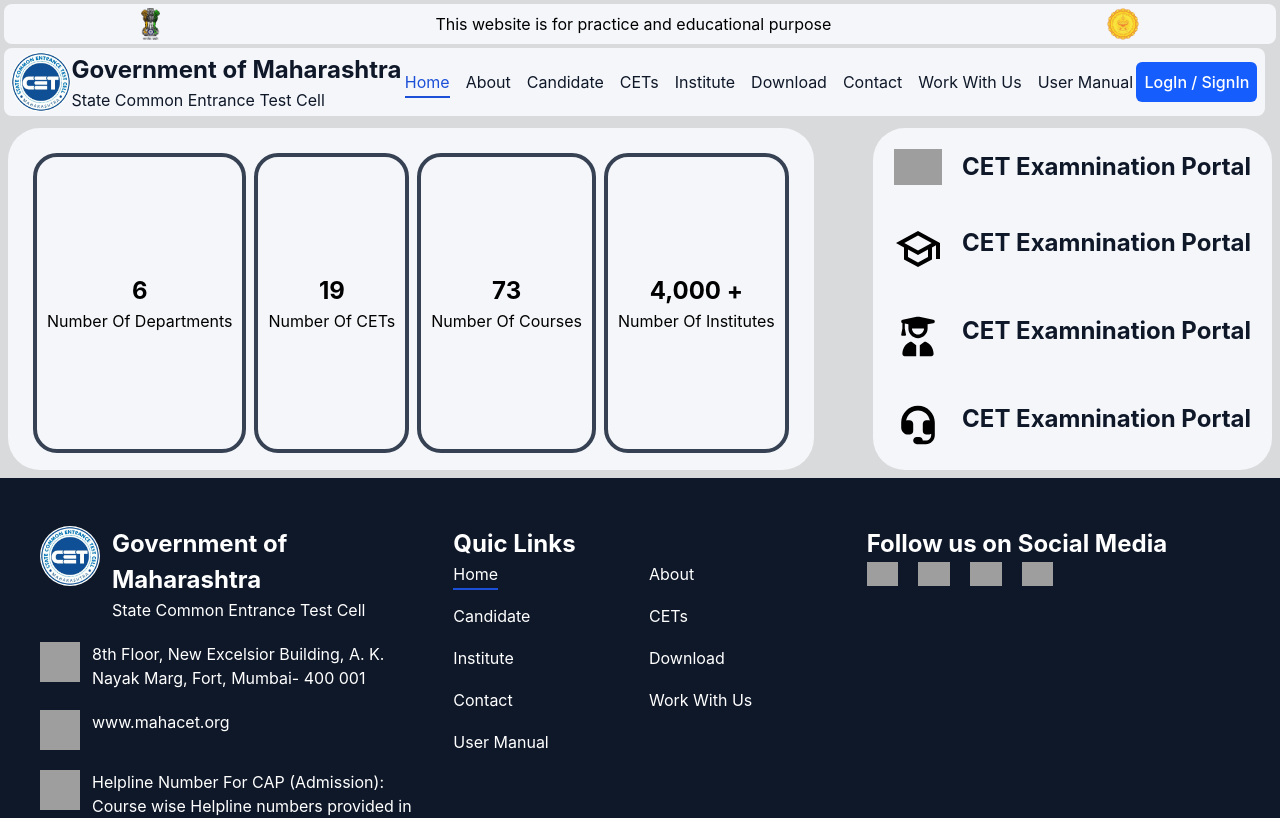
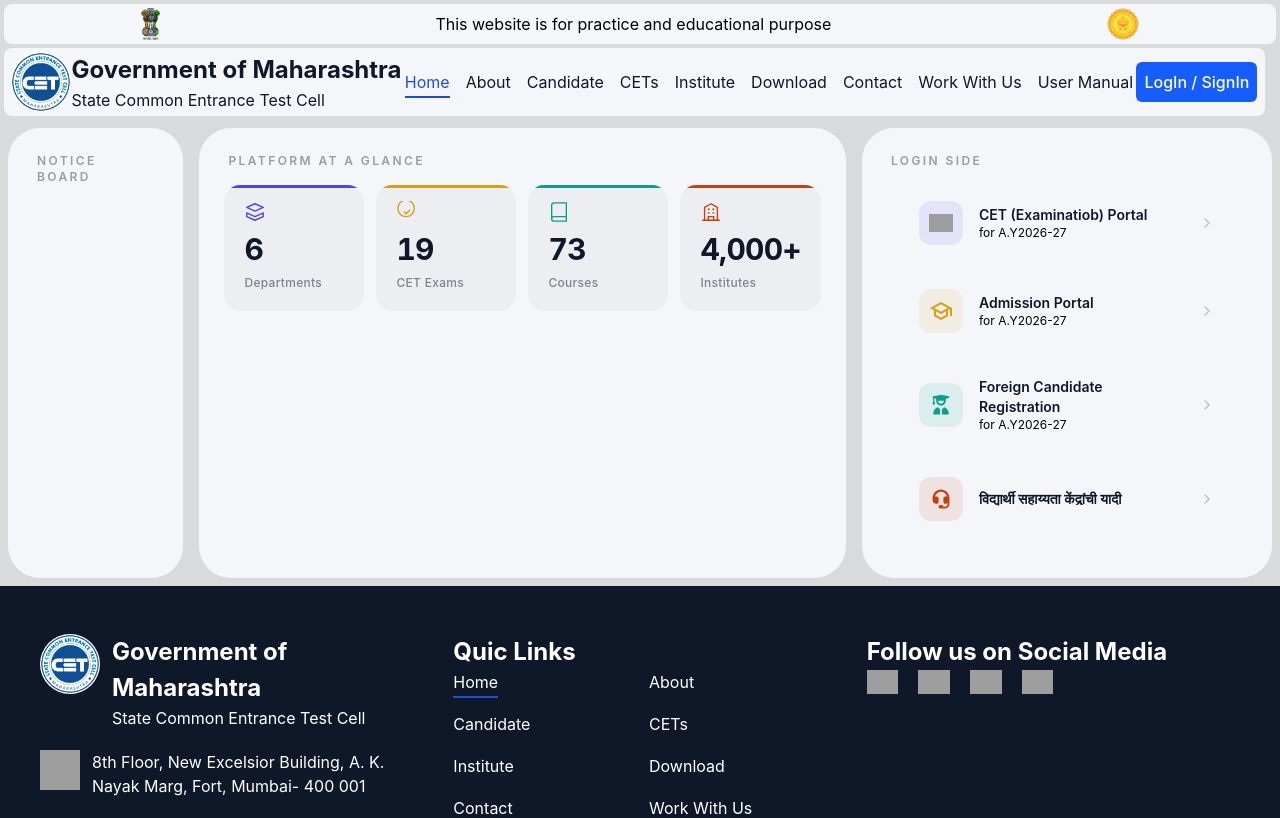
Before and after one commit to honeykokane2008/cet-cell-ui-change-project, a React (Vite) app: page /home in a window 1280 px wide. Shown: the top 818 px of the page. Built offline with nearby package versions, Linux system fonts and the light colour scheme; grey boxes are pictures that could not be loaded.

Commit message:
home padge styled

```diff
--- a/src/component/pages/Home.jsx
+++ b/src/component/pages/Home.jsx
@@ -1,47 +1,111 @@
 import React from 'react'
 import Card from '../ul-component/Card'
+import { NavLink, Link } from 'react-router-dom'
+import { logLinks } from '../../data/Data'
 
 
 const Home = () => {
   return (
-    <div className='flex justify-between'>
-      <section className='cardSection bg-(--background) p-5 flex w-fit m-2 border border-transparent rounded-4xl '>
+    <div className='flex justify-evenly'>
 
+      <section className=' bg-(--background) p-6 flex flex-col gap-4 w-fit m-2 border border-transparent rounded-4xl'>
+        <p className='text-xs font-semibold tracking-[0.2em] uppercase text-(--foreground)/40 px-1'>
+          Notice Board
+        </p>
+
+      </section>
+
+      <section className='cardSection bg-(--background) p-6 flex flex-col gap-4 w-fit m-2 border border-transparent rounded-4xl'>
+
+        <p className='text-xs font-semibold tracking-[0.2em] uppercase text-(--foreground)/40 px-1'>
+          Platform at a glance
+        </p>
+
+        <div className='flex flex-wrap md:flex-nowrap gap-3'>
           <Card
+            accent="#4F46E5"
+            icon={
+              <svg width="22" height="22" viewBox="0 0 24 24" fill="none" xmlns="http://www.w3.org/2000/svg">
+                <path d="M3 7l9-4 9 4-9 4-9-4zm0 6l9 4 9-4M3 13v4l9 4 9-4v-4" stroke="currentColor" strokeWidth="1.5" strokeLinecap="round" strokeLinejoin="round" />
+              </svg>
+            }
             title="6"
-          description="Number Of Departments" />
+            description="Departments"
+          />
           <Card
+            accent="#D4A017"
+            icon={
+              <svg width="22" height="22" viewBox="0 0 24 24" fill="none" xmlns="http://www.w3.org/2000/svg">
+                <path d="M9 12l2 2 4-4m5-2a9 9 0 11-18 0 9 9 0 0118 0z" stroke="currentColor" strokeWidth="1.5" strokeLinecap="round" strokeLinejoin="round" />
+              </svg>
+            }
             title="19"
-          description="Number Of CETs" />
+            description="CET Exams"
+          />
           <Card
+            accent="#0F9D8B"
+            icon={
+              <svg width="22" height="22" viewBox="0 0 24 24" fill="none" xmlns="http://www.w3.org/2000/svg">
+                <path d="M4 19.5A2.5 2.5 0 016.5 17H20M4 4.5A2.5 2.5 0 016.5 2H20v20H6.5A2.5 2.5 0 014 19.5v-15z" stroke="currentColor" strokeWidth="1.5" strokeLinecap="round" strokeLinejoin="round" />
+              </svg>
+            }
             title="73"
-          description="Number Of Courses" />
+            description="Courses"
+          />
           <Card
-          title="4,000 +"
-          description="Number Of Institutes" />
+            accent="#C2410C"
+            icon={
+              <svg width="22" height="22" viewBox="0 0 24 24" fill="none" xmlns="http://www.w3.org/2000/svg">
+                <path d="M3 21h18M5 21V7l7-4 7 4v14M9 9h1m-1 4h1m4-4h1m-1 4h1M9 21v-4h6v4" stroke="currentColor" strokeWidth="1.5" strokeLinecap="round" strokeLinejoin="round" />
+              </svg>
+            }
+            title="4,000+"
+            description="Institutes"
+          />
+        </div>
+
       </section>
-      <section className='login-side bg-(--background) m-2 h-fit w-fit border border-transparent rounded-4xl'>
-        <ul className='flex flex-col gap-10 p-5'>
-          <li className='flex gap-5'>
-            <img className='inline-block' width="48" height="48" src="https://img.icons8.com/pulsar-line/48/quiz.png" alt="quiz" />
-            <h1 className='inline-block text-(--foreground)'>CET Examnination Portal</h1>
+
+
+      <section className='login-side bg-(--background) m-2 h-fit w-fit border border-transparent rounded-4xl flex-col p-6'>
+
+        <p className='text-xs font-semibold tracking-[0.2em] uppercase text-(--foreground)/40 px-1'>
+          LogIn Side
+        </p>
+        <ul className='flex flex-col gap-5 p-5'>
+          {logLinks.map((log) => (
+            <Link to={log.path} >
+              <li key={log.label}>
+                <button className='group flex justify-around items-center gap-4 w-full text-left p-3 rounded-2xl transition-all duration-200 hover:bg-(--foreground)/5'
+                >
+
+                  <span className='flex items-center justify-center shrink-0 w-11 h-11 rounded-xl transition-transform duration-200 group-hover:scale-105' style={{ backgroundColor: `${log.accent}1A`, color: log.accent }}>
+                    {log.icon}
+                  </span>
+                  <span className='flex flex-col'>
+                    <span className='text-sm font-semibold text-(--foreground)'>{log.label}
+                    </span>
+
+                    <span className='text-xs text-(foreground)/45'>
+                      {log.sub}
+                    </span>
+                  </span>
+                  <svg
+                    className='ml-auto shrink-0 text-(--foreground)/25 transition-all duration-200 group-hover:text-(--foreground)/60 group-hover:translate-x-0.5'
+                    width="16" height="16" viewBox="0 0 24 24" fill="none" xmlns="http://www.w3.org/2000/svg"
+                  >
+                    <path d="M9 6l6 6-6 6" stroke="currentColor" strokeWidth="2" strokeLinecap="round" strokeLinejoin="round" />
+
+                  </svg>
+                </button>
+
               </li>
-          <li className='flex gap-5'>
-            <svg className='inline-block' xmlns="http://www.w3.org/2000/svg" height="48px" viewBox="0 -960 960 960" width="48px" fill="balck"><path d="M480-120 200-272v-240L40-600l440-240 440 240v320h-80v-276l-80 44v240L480-120Zm0-332 274-148-274-148-274 148 274 148Zm0 241 200-108v-151L480-360 280-470v151l200 108Zm0-241Zm0 90Zm0 0Z" /></svg>
+            </Link>
+          ))}
+        </ul>
 
-            <h1 className='inline-block  text-(--foreground)'>CET Examnination Portal</h1>
-          </li>
-          <li className='flex gap-5'>
-            <svg className='inline-block' width="48px" height="48px" xmlns="http://www.w3.org/2000/svg" viewBox="0 0 640 640"><path d="M337.3 51C325.9 48.7 314.2 48.7 302.8 51L115.3 88.5C104.1 90.7 96 100.6 96 112C96 122.3 102.5 131.3 112 134.6L112 208L96.3 286.6C96.1 287.5 96 288.5 96 289.5C96 297.5 102.5 304.1 110.6 304.1L145.5 304.1C153.5 304.1 160.1 297.6 160.1 289.5C160.1 288.5 160 287.6 159.8 286.6L144 208L144 141.3L192 150.9L192 208C192 278.7 249.3 336 320 336C390.7 336 448 278.7 448 208L448 150.9L524.7 135.6C535.9 133.3 544 123.4 544 112C544 100.6 535.9 90.7 524.7 88.5L337.3 51zM320 288C275.8 288 240 252.2 240 208L400 208C400 252.2 364.2 288 320 288zM216.1 384.1C154.7 412.3 112 474.3 112 546.3C112 562.7 125.3 576 141.7 576L296 576L296 430L238.6 387C232.1 382.1 223.4 380.8 216 384.2zM344 576L498.3 576C514.7 576 528 562.7 528 546.3C528 474.3 485.3 412.3 423.9 384.2C416.5 380.8 407.8 382.1 401.3 387L343.9 430L343.9 576z" /></svg>
-            <h1 className='inline-block  text-(--foreground)'>CET Examnination Portal</h1>
-          </li>
-          <li className='flex gap-5'>
-            <svg className='inline-block' width="48px" height="48px" xmlns="http://www.w3.org/2000/svg" viewBox="0 0 640 640"><path d="M320 128C241 128 175.3 185.3 162.3 260.7C171.6 257.7 181.6 256 192 256L208 256C234.5 256 256 277.5 256 304L256 400C256 426.5 234.5 448 208 448L192 448C139 448 96 405 96 352L96 288C96 164.3 196.3 64 320 64C443.7 64 544 164.3 544 288L544 456.1C544 522.4 490.2 576.1 423.9 576.1L336 576L304 576C277.5 576 256 554.5 256 528C256 501.5 277.5 480 304 480L336 480C362.5 480 384 501.5 384 528L384 528L424 528C463.8 528 496 495.8 496 456L496 435.1C481.9 443.3 465.5 447.9 448 447.9L432 447.9C405.5 447.9 384 426.4 384 399.9L384 303.9C384 277.4 405.5 255.9 432 255.9L448 255.9C458.4 255.9 468.3 257.5 477.7 260.6C464.7 185.3 399.1 127.9 320 127.9z" /></svg>
-            <h1 className='inline-block text-(--foreground)'>CET Examnination Portal</h1>
-          </li>
-        </ul>
       </section>
-    </div>
+    </div >
   )
 }
 
--- a/src/component/reusable/Footer.jsx
+++ b/src/component/reusable/Footer.jsx
@@ -1,6 +1,6 @@
 import React from 'react'
 import { Link, NavLink } from 'react-router-dom'
-import { navLinks, navLinksClass } from '../../data/navLink'
+import { navLinks, navLinksClass } from '../../data/Data'
 
 
 const Footer = () => {
--- a/src/component/reusable/Navbar.jsx
+++ b/src/component/reusable/Navbar.jsx
@@ -1,7 +1,7 @@
 import React from 'react'
 import { Link, NavLink } from 'react-router-dom'
 import Button from '../ul-component/Button'
-import { navLinks, navLinksClass } from '../../data/navLink'
+import { navLinks, navLinksClass, } from '../../data/Data'
 import { useState } from 'react'
 
 
--- a/src/component/ul-component/Card.jsx
+++ b/src/component/ul-component/Card.jsx
@@ -1,10 +1,27 @@
 import React from 'react'
 
-const Card = (props) => {
+const Card = ({ icon, title, description, accent }) => {
     return (
-        <div className='border-4 w-fit h-full bg-(--background) border-gray-700 m-1 p-2.5 rounded-3xl flex flex-col justify-center items-center '>
-            <h1>{props.title}</h1>
-            <p>{props.description}</p>
+        <div
+            className='relative flex flex-col gap-2 p-5 pt-4 rounded-2xl bg-(--foreground)/3 overflow-hidden min-w-35 transition-all duration-200 hover:bg-(--foreground)/6 hover:-translate-y-0.5'
+        >
+
+            <span
+                className='absolute top-0 left-0 h-0.75 w-full'
+                style={{ backgroundColor: accent }}
+            />
+
+            <div style={{ color: accent }}>
+                {icon}
+            </div>
+
+            <h2 className='text-3xl font-bold tabular-nums tracking-tight text-(--foreground)'>
+                {title}
+            </h2>
+
+            <p className='text-xs font-medium tracking-wide text-(--foreground)/50'>
+                {description}
+            </p>
         </div>
     )
 }
--- /dev/null
+++ b/src/data/Data.jsx
@@ -0,0 +1,56 @@
+export const navLinks = [
+  { name: "Home", path: "/home" },
+  { name: "About", path: "/about" },
+  { name: "Candidate", path: "/candidate" },
+  { name: "CETs", path: "/cets" },
+  { name: "Institute", path: "/institute" },
+  { name: "Download", path: "/download" },
+  { name: "Contact", path: "/contact" },
+  { name: "Work With Us", path: "/work-with-us" },
+  { name: "User Manual", path: "/user-manual" }
+]
+
+export const navLinksClass = "relative inline-block text-(--foreground) hover:text-(--primary) after:absolute after:left-0 after:-bottom-1 after:h-0.5 after:w-0 after:bg-(--primary) after:transition-all after:duration-300 hover:after:w-full";
+
+
+export const logLinks = [
+  {
+    accent: "#4F46E5",
+    label: "CET (Examinatiob) Portal",
+    sub: "for A.Y2026-27",
+    icon: (<img width="24" height="24" src="https://img.icons8.com/pulsar-line/48/quiz.png" alt="Exam icon" />),
+    path:"/about"
+
+  },
+
+  {
+    accent: "#D4A017",
+    label: "Admission Portal",
+    sub: "for A.Y2026-27",
+    icon: (<svg width="24" height="24" xmlns="http://www.w3.org/2000/svg" viewBox="0 -960 960 960" fill="currentColor">
+      <path d="M480-120 200-272v-240L40-600l440-240 440 240v320h-80v-276l-80 44v240L480-120Zm0-332 274-148-274-148-274 148 274 148Zm0 241 200-108v-151L480-360 280-470v151l200 108Z" />
+    </svg>),
+    path:"/about"
+  },
+
+  {
+    accent: "#0F9D8B",
+    label: "Foreign Candidate Registration",
+    sub: "for A.Y2026-27",
+    icon: (<svg width="24" height="24" xmlns="http://www.w3.org/2000/svg" viewBox="0 0 640 640" fill="currentColor">
+      <path d="M337.3 51C325.9 48.7 314.2 48.7 302.8 51L115.3 88.5C104.1 90.7 96 100.6 96 112C96 122.3 102.5 131.3 112 134.6L112 208L96.3 286.6C96.1 287.5 96 288.5 96 289.5C96 297.5 102.5 304.1 110.6 304.1L145.5 304.1C153.5 304.1 160.1 297.6 160.1 289.5C160.1 288.5 160 287.6 159.8 286.6L144 208L144 141.3L192 150.9L192 208C192 278.7 249.3 336 320 336C390.7 336 448 278.7 448 208L448 150.9L524.7 135.6C535.9 133.3 544 123.4 544 112C544 100.6 535.9 90.7 524.7 88.5L337.3 51zM320 288C275.8 288 240 252.2 240 208L400 208C400 252.2 364.2 288 320 288zM216.1 384.1C154.7 412.3 112 474.3 112 546.3C112 562.7 125.3 576 141.7 576L296 576L296 430L238.6 387C232.1 382.1 223.4 380.8 216 384.2zM344 576L498.3 576C514.7 576 528 562.7 528 546.3C528 474.3 485.3 412.3 423.9 384.2C416.5 380.8 407.8 382.1 401.3 387L343.9 430L343.9 576z" />
+    </svg>),
+    path:"/about"
+  },
+
+  {
+    accent: "#C2410C",
+    label: "विद्यार्थी सहाय्यता केंद्रांची यादी",
+    sub: "",
+    icon: (<svg width="24" height="24" xmlns="http://www.w3.org/2000/svg" viewBox="0 0 640 640" fill="currentColor">
+      <path d="M320 128C241 128 175.3 185.3 162.3 260.7C171.6 257.7 181.6 256 192 256L208 256C234.5 256 256 277.5 256 304L256 400C256 426.5 234.5 448 208 448L192 448C139 448 96 405 96 352L96 288C96 164.3 196.3 64 320 64C443.7 64 544 164.3 544 288L544 456.1C544 522.4 490.2 576.1 423.9 576.1L336 576L304 576C277.5 576 256 554.5 256 528C256 501.5 277.5 480 304 480L336 480C362.5 480 384 501.5 384 528L384 528L424 528C463.8 528 496 495.8 496 456L496 435.1C481.9 443.3 465.5 447.9 448 447.9L432 447.9C405.5 447.9 384 426.4 384 399.9L384 303.9C384 277.4 405.5 255.9 432 255.9L448 255.9C458.4 255.9 468.3 257.5 477.7 260.6C464.7 185.3 399.1 127.9 320 127.9z" />
+    </svg>),
+    path:"/about"
+  },
+
+]
```
Also changed, not shown: src/data/navLink.js (deleted, +0 -13 lines), 1 other file (tests, documents, lock files or other folders). Lines whose indentation alone changed are shown as unchanged.
